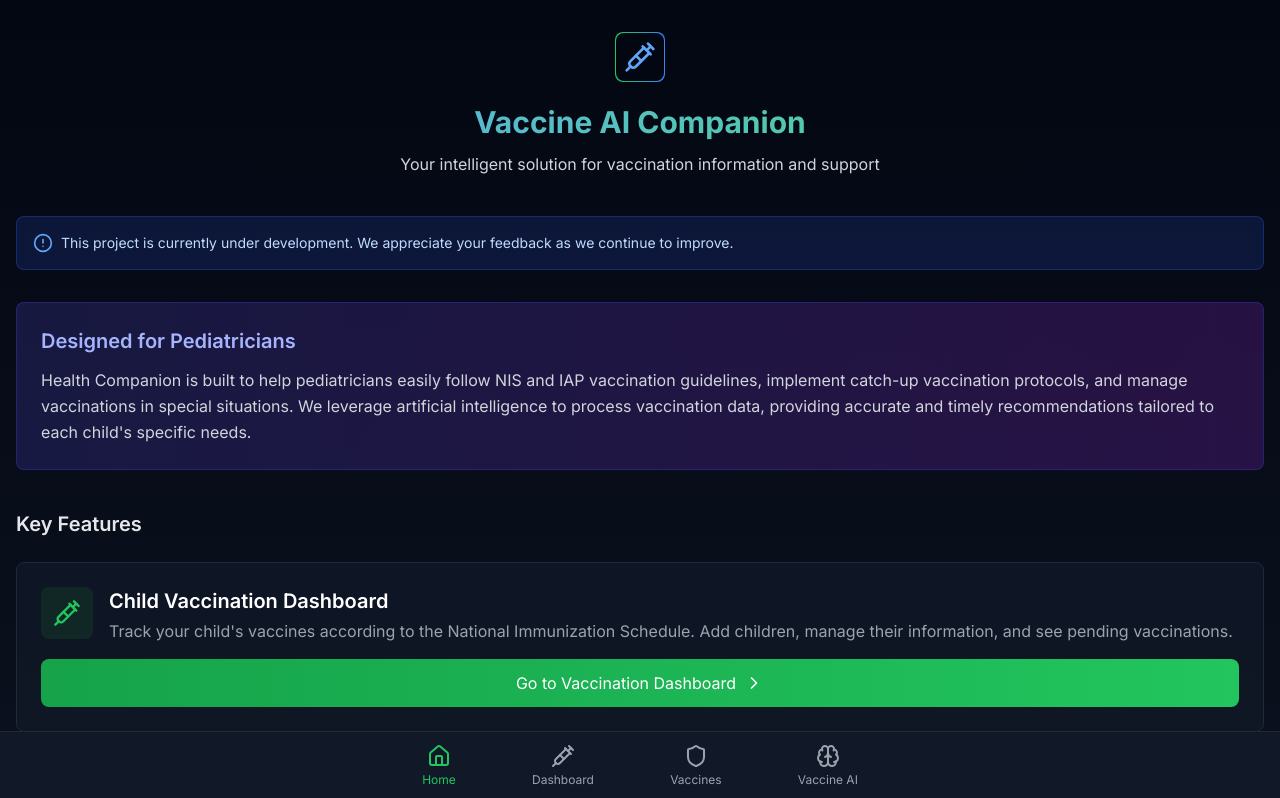
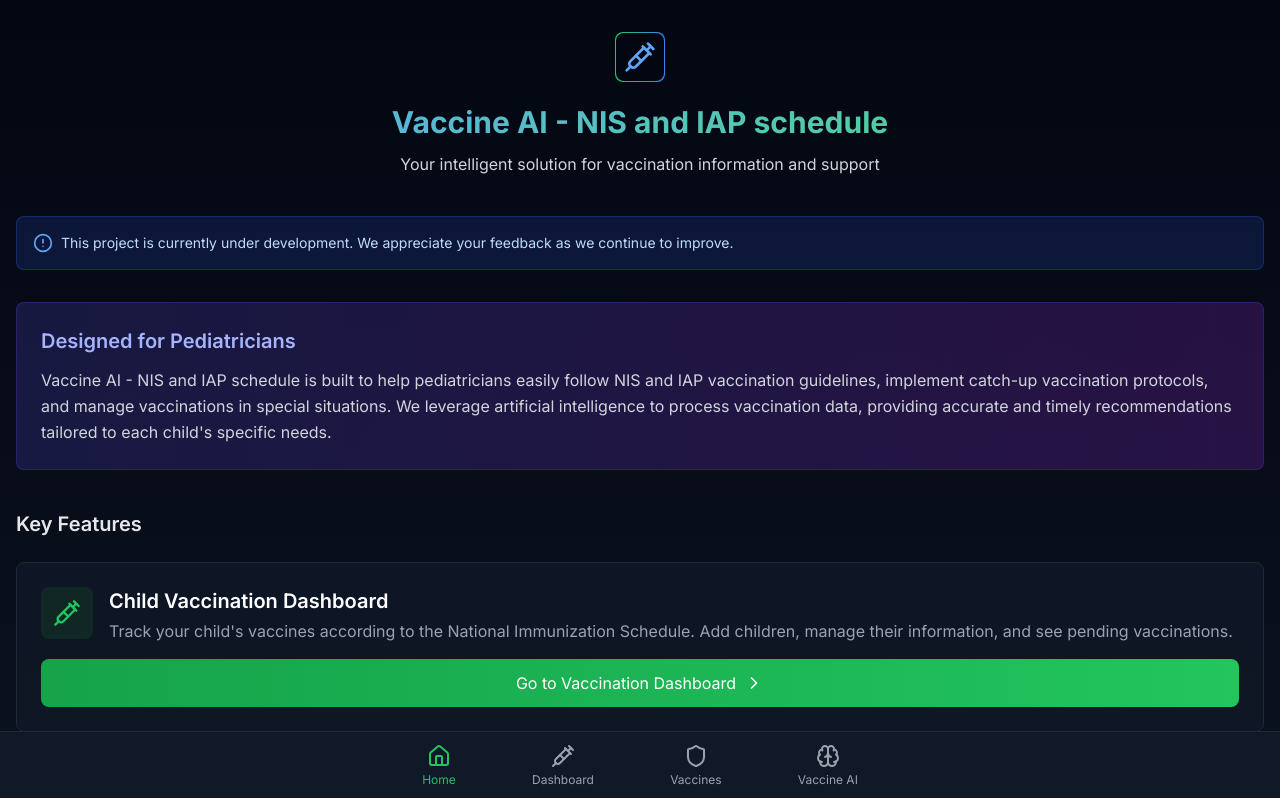
Before and after one commit to drmrinmoy/vaccine, a Next.js app: page / in a window 1280 px wide. Shown: the top 798 px of the page. Built offline with nearby package versions, Linux system fonts and the light colour scheme.

Commit message:
fisddauo da

```diff
--- a/src/app/catchup-vaccination/page.tsx
+++ b/src/app/catchup-vaccination/page.tsx
@@ -96,7 +96,7 @@ export default function CatchupVaccination() {
           </Link>
           <h1 className="text-2xl font-bold flex items-center">
             <Shield className="h-6 w-6 mr-2 text-green-500" />
-            Catchup Vaccination
+            Catchup Vaccination (NIS & IAP)
           </h1>
         </header>
 
--- a/src/app/layout.tsx
+++ b/src/app/layout.tsx
@@ -5,7 +5,7 @@ import "./globals.css";
 const inter = Inter({ subsets: ["latin"] });
 
 export const metadata: Metadata = {
-  title: "YPed - Pediatrics AI",
+  title: "Vaccine AI - NIS and IAP schedule",
   description: "Pediatrics AI by YMed AI engine",
 };
 
--- a/src/app/page.tsx
+++ b/src/app/page.tsx
@@ -17,7 +17,7 @@ export default function Home() {
               <Syringe className="h-8 w-8 mx-auto text-blue-400" />
             </div>
           </div>
-          <h1 className="text-3xl font-bold mb-3 bg-clip-text text-transparent bg-gradient-to-r from-blue-400 to-green-400">Vaccine AI Companion</h1>
+          <h1 className="text-3xl font-bold mb-3 bg-clip-text text-transparent bg-gradient-to-r from-blue-400 to-green-400">Vaccine AI - NIS and IAP schedule</h1>
           <p className="text-gray-300 max-w-xl mx-auto">
             Your intelligent solution for vaccination information and support
           </p>
@@ -35,7 +35,7 @@ export default function Home() {
         <div className="mb-10 bg-gradient-to-r from-indigo-900/40 to-purple-900/40 rounded-lg border border-indigo-800/50 p-6">
           <h2 className="text-xl font-semibold mb-3 text-indigo-300">Designed for Pediatricians</h2>
           <p className="text-gray-300 leading-relaxed">
-            Health Companion is built to help pediatricians easily follow NIS and IAP vaccination guidelines,
+            Vaccine AI - NIS and IAP schedule is built to help pediatricians easily follow NIS and IAP vaccination guidelines,
             implement catch-up vaccination protocols, and manage vaccinations in special situations.
             We leverage artificial intelligence to process vaccination data, providing accurate
             and timely recommendations tailored to each child's specific needs.
```
